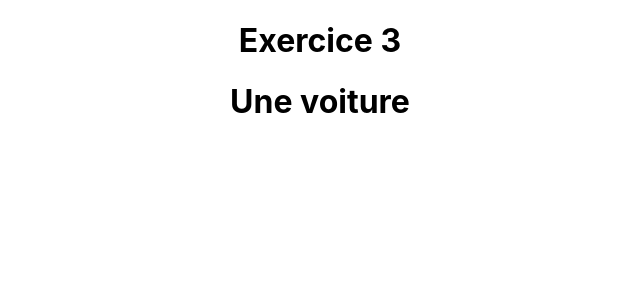
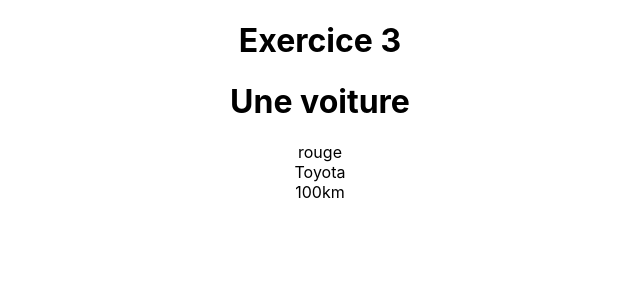
Before and after one commit to PORaymond/formatif_03_correctio_q_03, a React (Create React App) app: page / in a window 1280 px wide. Shown: the top 300 px of the page, without its empty margins (320-960 px from the left). Built offline with nearby package versions, Linux system fonts and the light colour scheme; the HTML template or start-up script is replaced by a standard one.

Commit message:
afficher les props

```diff
--- a/src/Car.js
+++ b/src/Car.js
@@ -6,6 +6,9 @@
       return(
          <div>
             <h1>Une voiture</h1>
+            {this.props.couleur}<br/>
+            {this.props.marque}<br/>
+            {this.props.km}
          </div>
       );
    }
```
